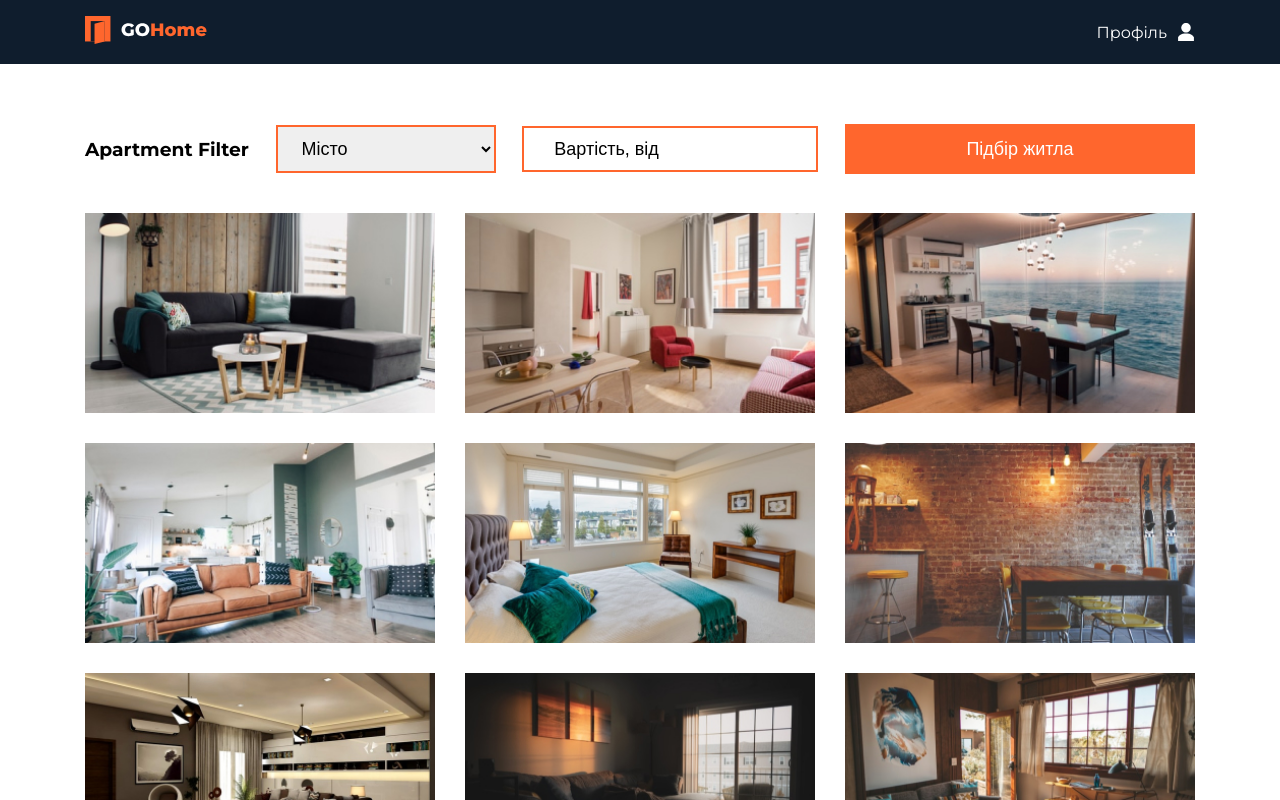
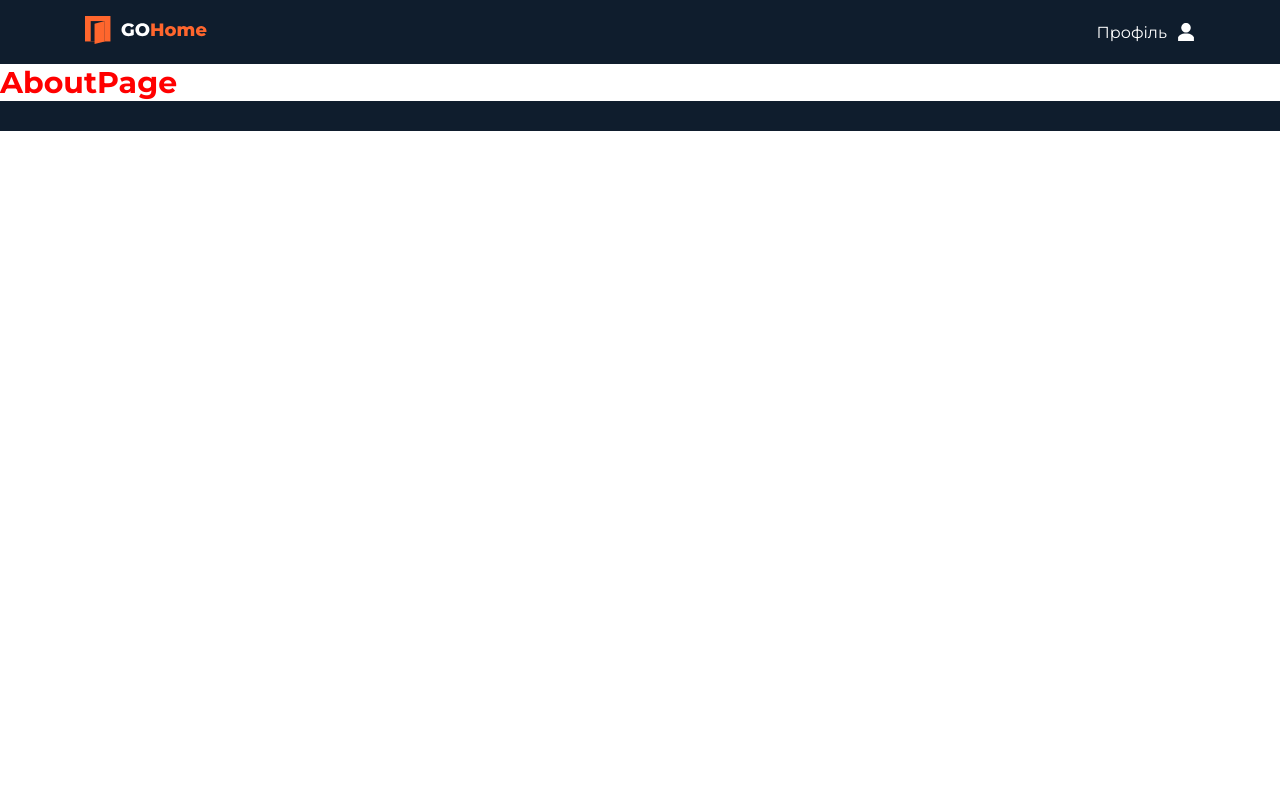
Before and after one commit to Juliya-Boiko/vue-test, a Vue app: page /about in a window 1280 px wide. Shown: the top 800 px of the page. Built offline with nearby package versions, Linux system fonts and the light colour scheme.

Commit message:
add routing

```diff
--- a/package.json
+++ b/package.json
@@ -9,7 +9,8 @@
   },
   "dependencies": {
     "core-js": "^3.8.3",
-    "vue": "^3.2.13"
+    "vue": "^3.2.13",
+    "vue-router": "^4.1.6"
   },
   "devDependencies": {
     "@babel/core": "^7.12.16",
--- a/src/App.vue
+++ b/src/App.vue
@@ -1,19 +1,15 @@
 <template>
   <div id="app">
     <HeaderContainer />
-    <div class="content">
-      <ApartmentFilter @submit.prevent="filter" />
-      <p v-if="!filteredApartments.length">Нічого не знайдено</p>
-      <ApartmentsList v-else :items="filteredApartments" />
-    </div>
+    <router-view></router-view>
     <FooterContainer />
   </div>
 </template>
 
 <script>
-import ApartmentsList from "./components/apartment/ApartmentsList.vue";
-import apartments from "./mock/apartments";
-import ApartmentFilter from "./components/apartment/ApartmentFilter.vue";
+//import ApartmentsList from "./components/apartment/ApartmentsList.vue";
+//import apartments from "./mock/apartments";
+//import ApartmentFilter from "./components/apartment/ApartmentFilter.vue";
 import FooterContainer from "./components/FooterContainer.vue";
 import HeaderContainer from "./components/HeaderContainer.vue";
 
@@ -21,45 +17,9 @@ export default {
   name: "App",
   components: {
     HeaderContainer,
-    ApartmentsList,
-    ApartmentFilter,
+    //ApartmentsList,
+    //ApartmentFilter,
     FooterContainer,
-  },
-  data() {
-    return {
-      apartments,
-      filters: {
-        city: "",
-        price: 0,
-      },
-    };
-  },
-  computed: {
-    filteredApartments() {
-      return this.filterByCity(this.filterByPrice(this.apartments));
-    },
-  },
-  methods: {
-    filter(e) {
-      this.filters.city = e.target.elements[0].value;
-      this.filters.price = e.target.elements[1].value;
-    },
-    filterByCity(apartments) {
-      if (!this.filters.city) {
-        return apartments;
-      }
-      return apartments.filter((apartment) => {
-        return apartment.location.city === this.filters.city;
-      });
-    },
-    filterByPrice(apartments) {
-      if (!this.filters.price) {
-        return apartments;
-      }
-      return apartments.filter((apartment) => {
-        return apartment.price >= this.filters.price;
-      });
-    },
   },
 };
 </script>
@@ -74,9 +34,4 @@ export default {
   -moz-osx-font-smoothing: grayscale;
   box-sizing: border-box;
 }
-
-.content {
-  flex-grow: 1;
-  padding-bottom: 100px;
-}
 </style>
--- a/src/main.js
+++ b/src/main.js
@@ -1,5 +1,9 @@
 import { createApp } from 'vue';
 import App from './App.vue';
 import './assets/scss/index.scss';
+import { router } from './router';
 
-createApp(App).mount('#app');
+const app = createApp(App);
+
+app.use(router).mount('#app');
+//app.use(router);
--- /dev/null
+++ b/src/pages/AboutPage.vue
@@ -0,0 +1,18 @@
+<template>
+  <div>
+    <h2 class="title">AboutPage</h2>
+  </div>
+</template>
+
+<script>
+export default {
+  name: "AboutPage",
+};
+</script>
+
+<style lang="scss" scoped>
+.title {
+      font-size: 30px;
+      color: red;
+    }
+</style>
--- /dev/null
+++ b/src/pages/HomePage.vue
@@ -0,0 +1,64 @@
+<template>
+  <div class="content">
+    <ApartmentFilter @submit.prevent="filter" />
+    <p v-if="!filteredApartments.length">Нічого не знайдено</p>
+    <ApartmentsList v-else :items="filteredApartments" />
+  </div>
+</template>
+
+<script>
+import apartments from "@/mock/apartments";
+import ApartmentFilter from "@/components/apartment/ApartmentFilter.vue";
+import ApartmentsList from "@/components/apartment/ApartmentsList.vue";
+
+export default {
+  name: "HomePage",
+  components: {
+    ApartmentFilter,
+    ApartmentsList,
+  },
+  data() {
+    return {
+      apartments,
+      filters: {
+        city: "",
+        price: 0,
+      },
+    };
+  },
+  computed: {
+    filteredApartments() {
+      return this.filterByCity(this.filterByPrice(this.apartments));
+    },
+  },
+  methods: {
+    filter(e) {
+      this.filters.city = e.target.elements[0].value;
+      this.filters.price = e.target.elements[1].value;
+    },
+    filterByCity(apartments) {
+      if (!this.filters.city) {
+        return apartments;
+      }
+      return apartments.filter((apartment) => {
+        return apartment.location.city === this.filters.city;
+      });
+    },
+    filterByPrice(apartments) {
+      if (!this.filters.price) {
+        return apartments;
+      }
+      return apartments.filter((apartment) => {
+        return apartment.price >= this.filters.price;
+      });
+    },
+  },
+};
+</script>
+
+<style lang="scss" scoped>
+.content {
+  flex-grow: 1;
+  padding-bottom: 100px;
+}
+</style>
--- /dev/null
+++ b/src/router.js
@@ -0,0 +1,17 @@
+//import VueRouter from 'vue-router';
+import { createRouter, createWebHistory } from 'vue-router';
+
+import HomePage from "./pages/HomePage.vue";
+import AboutPage from "./pages/AboutPage.vue";
+
+const routes = [
+  { path: '/', name: 'Homepage', component: HomePage },
+  { path: '/about', name: 'Aboutpage', component: AboutPage },
+]
+
+export const router = createRouter({
+  history: createWebHistory(),
+  routes, // short for `routes: routes`
+});
+
+//export default router;
```
Also changed, not shown: 1 other file (tests, documents, lock files or other folders).
